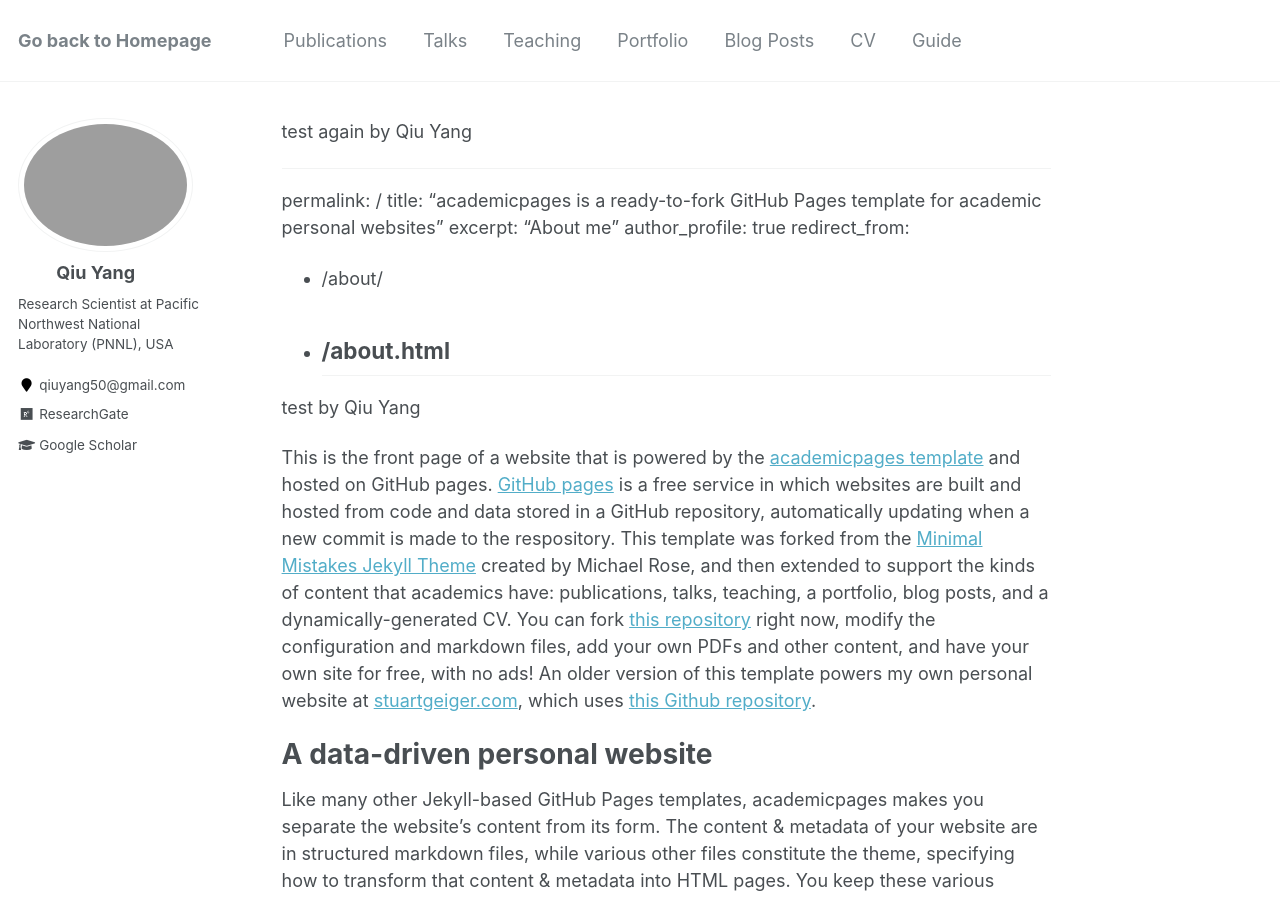
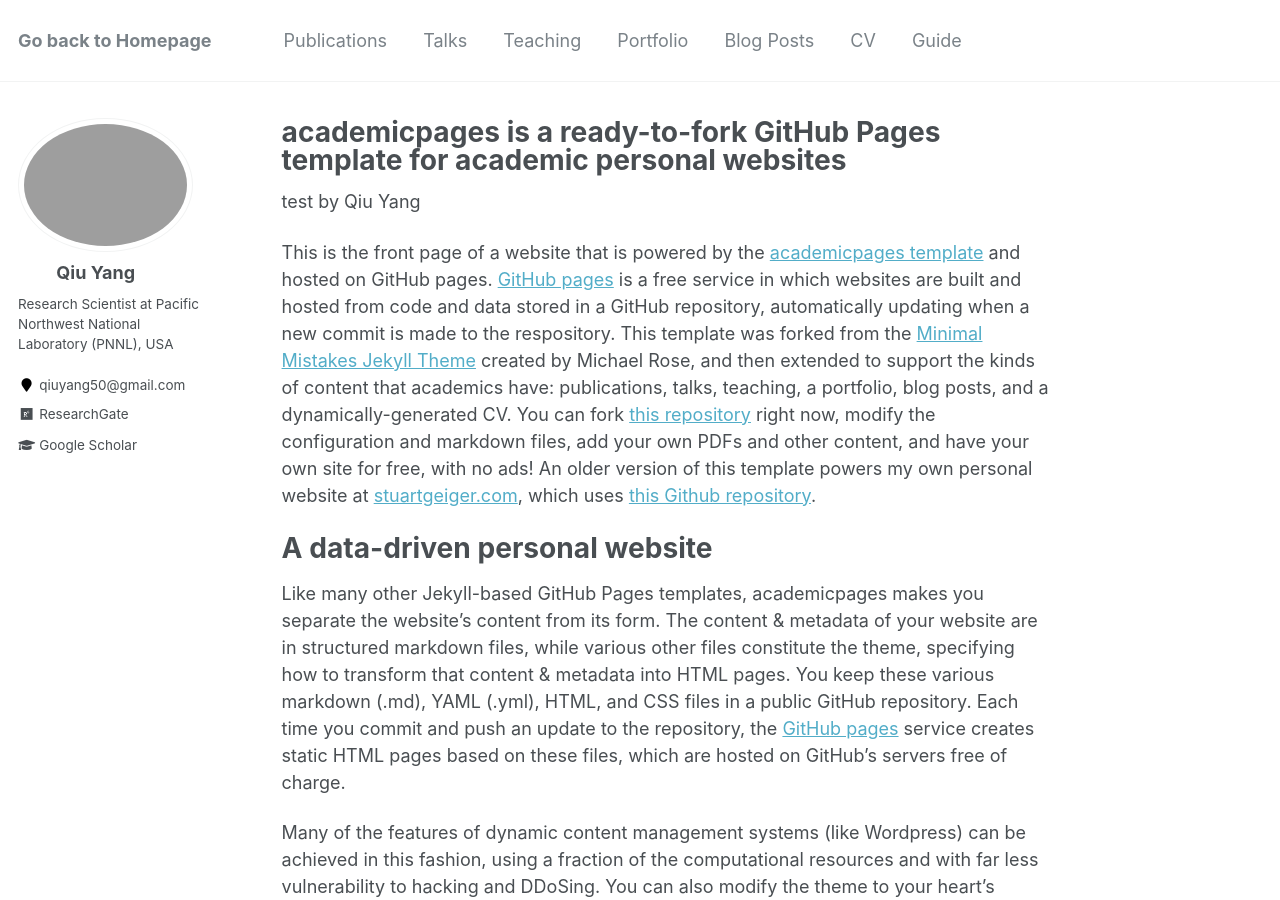
Before and after one commit to qiuyang50/qiuyang50.github.io, a Jekyll site: the page built from _pages/about.md, in a window 1280 px wide and 900 px high. Built offline with Jekyll 4.4.1, drawn with Linux system fonts in a browser that asks for light colours; our own code applies the rules of GitHub Pages for plain Markdown files.

Commit message:
Update about.md

```diff
--- a/_pages/about.md
+++ b/_pages/about.md
@@ -1,5 +1,3 @@
-test again by Qiu Yang
-
 ---
 permalink: /
 title: "academicpages is a ready-to-fork GitHub Pages template for academic personal websites"
```
